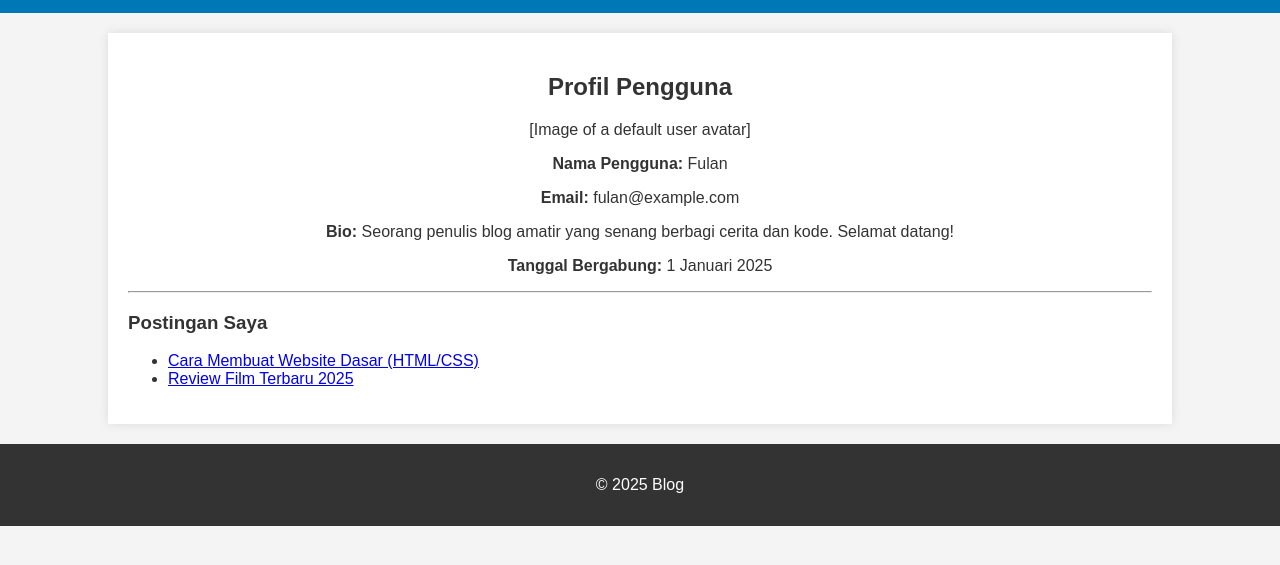
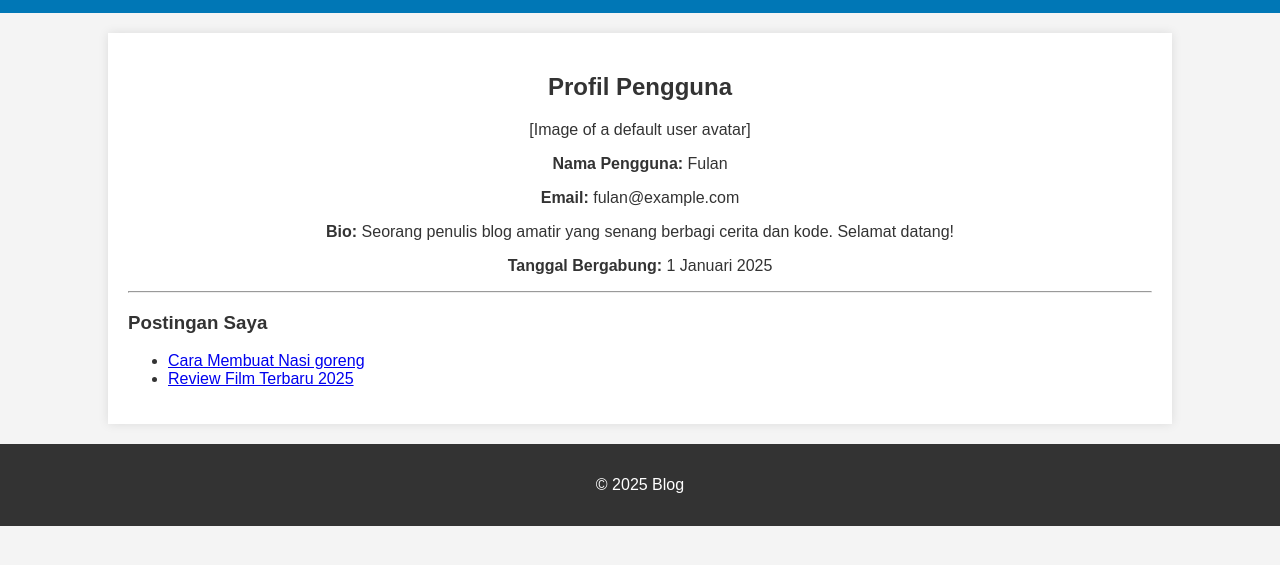
Before and after one commit to vannya28/tugas-web12, a plain HTML site: page web/profile.html in a window 1280 px wide. Shown: the part 75-640 px from the top of the page. Drawn offline with Linux system fonts and the light colour scheme.

Commit message:
profile.html

```diff
--- a/web/profile.html
+++ b/web/profile.html
@@ -31,7 +31,7 @@
         <section id="user-posts">
             <h3>Postingan Saya</h3>
             <ul>
-                <li><a href="#">Cara Membuat Website Dasar (HTML/CSS)</a></li>
+                <li><a href="#">Cara Membuat Nasi goreng</a></li>
                 <li><a href="#">Review Film Terbaru 2025</a></li>
                 </ul>
         </section>
@@ -41,4 +41,5 @@
         <p>&copy; 2025 Blog</p>
     </footer>
 </body>
+
 </html>
```
